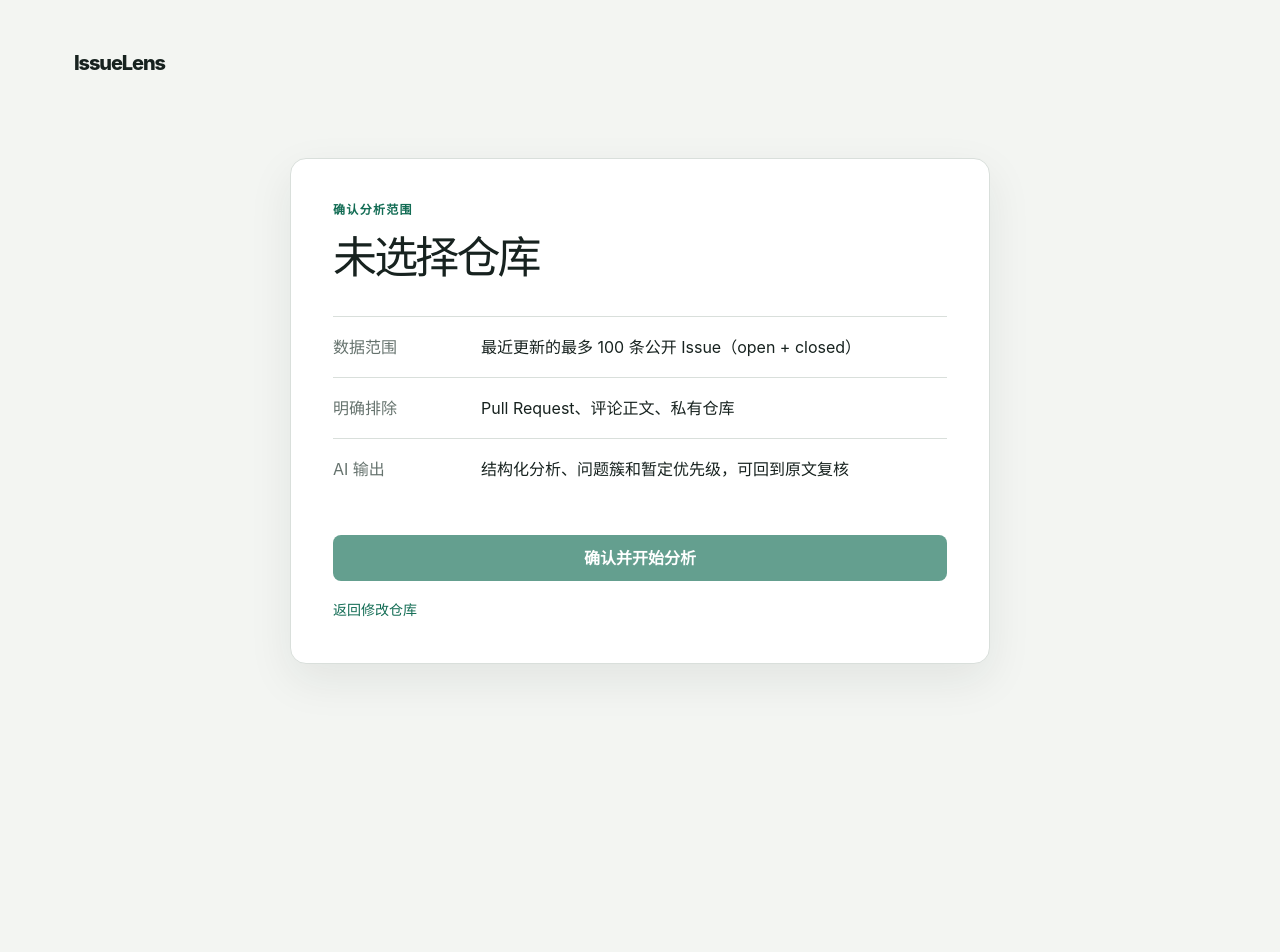
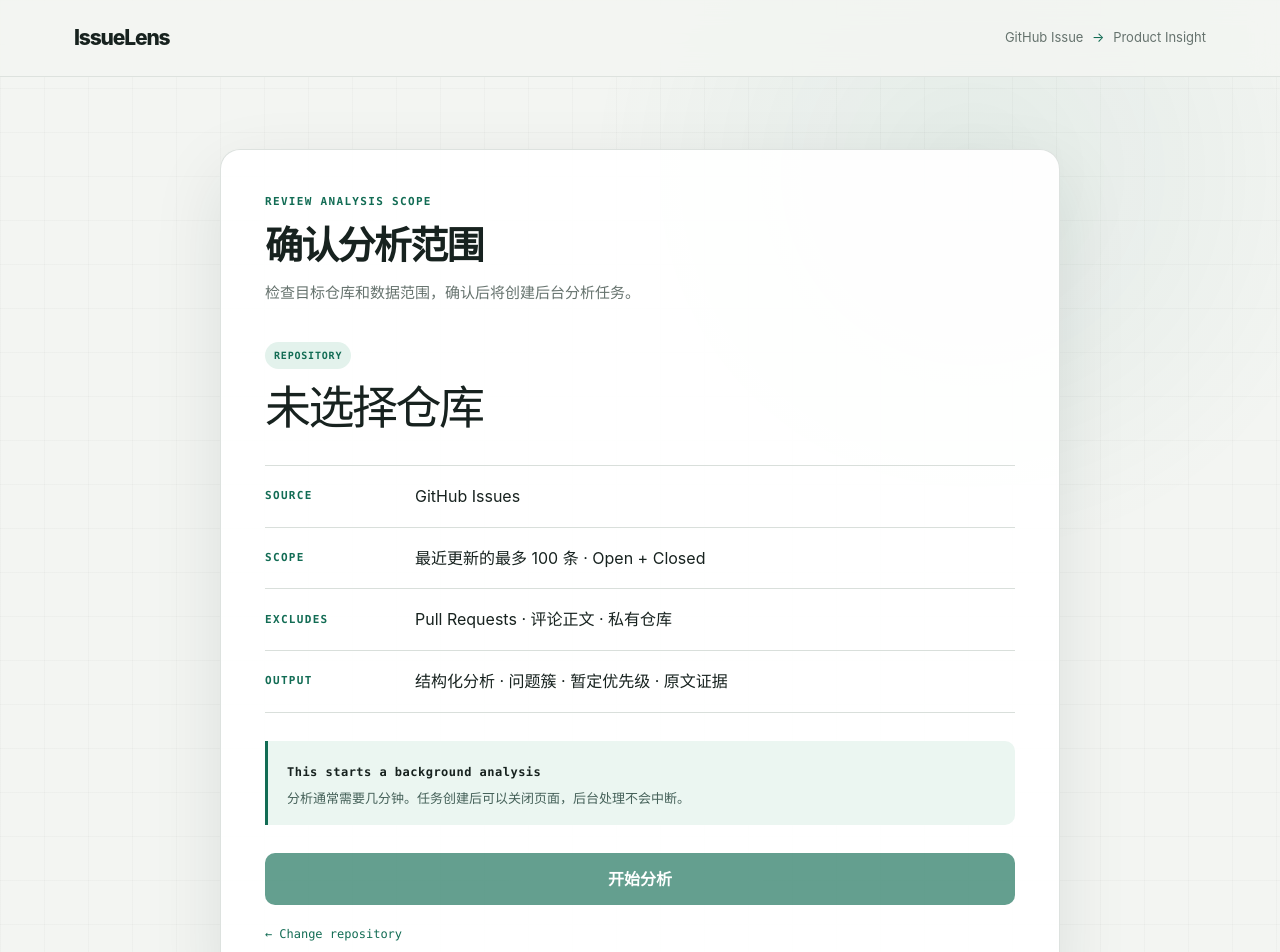
Before and after one commit to lul849802-commits/IssueLens, a Next.js app: page /analysis/new in a window 1280 px wide. Shown: the top 952 px of the page. Before the commit the page ends 800 px from the top, so only its background shows below. Built offline with nearby package versions, Linux system fonts and the light colour scheme.

Commit message:
feat: refine analysis scope confirmation

```diff
--- a/src/app/analysis/new/confirm-client.tsx
+++ b/src/app/analysis/new/confirm-client.tsx
@@ -1,5 +1,138 @@
 "use client";
-import { FormEvent, useState } from "react";
+
 import Link from "next/link";
 import { useRouter } from "next/navigation";
-export function ConfirmClient({ repository }: { repository: string }) { const router = useRouter(); const [loading, setLoading] = useState(false); const [error, setError] = useState(""); async function create(event: FormEvent) { event.preventDefault(); setLoading(true); setError(""); try { const response = await fetch("/api/analysis", { method: "POST", headers: { "content-type": "application/json" }, body: JSON.stringify({ repository, limit: 100 }) }); const payload = await response.json(); if (!response.ok) throw new Error(payload.error?.message ?? "创建失败"); router.push(payload.links.progress); } catch (cause) { setError(cause instanceof Error ? cause.message : "创建失败"); setLoading(false); } } return <main className="center-page shell"><Link className="brand" href="/">IssueLens</Link><section className="confirm-card"><p className="eyebrow">确认分析范围</p><h1>{repository || "未选择仓库"}</h1><dl className="scope-list"><div><dt>数据范围</dt><dd>最近更新的最多 100 条公开 Issue（open + closed）</dd></div><div><dt>明确排除</dt><dd>Pull Request、评论正文、私有仓库</dd></div><div><dt>AI 输出</dt><dd>结构化分析、问题簇和暂定优先级，可回到原文复核</dd></div></dl><form onSubmit={create}><button className="primary wide" disabled={!repository || loading}>{loading ? "正在创建任务…" : "确认并开始分析"}</button></form>{error && <p className="error" role="alert">{error}</p>}<Link className="text-link" href="/">返回修改仓库</Link></section></main>; }
+import { FormEvent, useState } from "react";
+
+import styles from "./confirm-page.module.css";
+
+const repositoryPattern = /^[A-Za-z0-9_.-]+\/[A-Za-z0-9_.-]+$/;
+
+export function ConfirmClient({ repository }: { repository: string }) {
+  const router = useRouter();
+  const [loading, setLoading] = useState(false);
+  const [error, setError] = useState("");
+  const hasRepository = repositoryPattern.test(repository);
+  const [repositoryOwner, repositoryName] = repository.split("/", 2);
+  const githubHref = hasRepository
+    ? `https://github.com/${repository
+        .split("/")
+        .map((part) => encodeURIComponent(part))
+        .join("/")}`
+    : null;
+
+  async function create(event: FormEvent) {
+    event.preventDefault();
+    setLoading(true);
+    setError("");
+
+    try {
+      const response = await fetch("/api/analysis", {
+        method: "POST",
+        headers: { "content-type": "application/json" },
+        body: JSON.stringify({ repository, limit: 100 }),
+      });
+      const payload = await response.json();
+
+      if (!response.ok) {
+        throw new Error(payload.error?.message ?? "创建失败");
+      }
+
+      router.push(payload.links.progress);
+    } catch (cause) {
+      setError(cause instanceof Error ? cause.message : "创建失败");
+      setLoading(false);
+    }
+  }
+
+  return (
+    <main className={styles.page}>
+      <header className={styles.header}>
+        <div className={`${styles.headerInner} shell`}>
+          <Link className={styles.brand} href="/">
+            IssueLens
+          </Link>
+          <span className={styles.headerNote}>
+            GitHub Issue <span aria-hidden="true">→</span> Product Insight
+          </span>
+        </div>
+      </header>
+
+      <div className={`${styles.content} shell`}>
+        <section className={styles.card} aria-labelledby="repository-title">
+          <p className={styles.eyebrow}>Review analysis scope</p>
+          <p className={styles.title}>确认分析范围</p>
+          <p className={styles.intro}>
+            检查目标仓库和数据范围，确认后将创建后台分析任务。
+          </p>
+
+          <div className={styles.repositoryBlock}>
+            <div>
+              <span className={styles.badge}>
+                {hasRepository ? "Public repository" : "Repository"}
+              </span>
+              <h1 id="repository-title">
+                {repository ? (
+                  <>
+                    {repositoryOwner}/<wbr />
+                    {repositoryName}
+                  </>
+                ) : (
+                  "未选择仓库"
+                )}
+              </h1>
+            </div>
+            {githubHref && (
+              <a
+                className={styles.githubLink}
+                href={githubHref}
+                target="_blank"
+                rel="noreferrer"
+              >
+                View on GitHub <span aria-hidden="true">↗</span>
+              </a>
+            )}
+          </div>
+
+          <dl className={styles.scopeList}>
+            <div>
+              <dt>Source</dt>
+              <dd>GitHub Issues</dd>
+            </div>
+            <div>
+              <dt>Scope</dt>
+              <dd>最近更新的最多 100 条 · Open + Closed</dd>
+            </div>
+            <div>
+              <dt>Excludes</dt>
+              <dd>Pull Requests · 评论正文 · 私有仓库</dd>
+            </div>
+            <div>
+              <dt>Output</dt>
+              <dd>结构化分析 · 问题簇 · 暂定优先级 · 原文证据</dd>
+            </div>
+          </dl>
+
+          <aside className={styles.backgroundNote}>
+            <strong>This starts a background analysis</strong>
+            <p>分析通常需要几分钟。任务创建后可以关闭页面，后台处理不会中断。</p>
+          </aside>
+
+          <form className={styles.actions} onSubmit={create}>
+            <button disabled={!repository || loading}>
+              {loading ? "正在创建任务…" : "开始分析"}
+            </button>
+          </form>
+          {error && (
+            <p className={styles.error} role="alert">
+              {error}
+            </p>
+          )}
+          <Link className={styles.changeLink} href="/">
+            <span aria-hidden="true">←</span> Change repository
+          </Link>
+        </section>
+      </div>
+    </main>
+  );
+}
--- /dev/null
+++ b/src/app/analysis/new/confirm-page.module.css
@@ -0,0 +1,276 @@
+.page {
+  background:
+    radial-gradient(circle at 76% 16%, rgba(18, 108, 84, 0.075), transparent 24rem),
+    linear-gradient(rgba(23, 34, 31, 0.024) 1px, transparent 1px),
+    linear-gradient(90deg, rgba(23, 34, 31, 0.024) 1px, transparent 1px),
+    var(--canvas);
+  background-size: auto, 44px 44px, 44px 44px, auto;
+  min-height: 100vh;
+}
+
+.header {
+  background: color-mix(in srgb, var(--canvas) 88%, transparent);
+  border-bottom: 1px solid color-mix(in srgb, var(--line) 84%, transparent);
+  backdrop-filter: blur(14px);
+}
+
+.headerInner {
+  align-items: center;
+  display: flex;
+  min-height: 76px;
+}
+
+.brand {
+  font-size: 21px;
+  font-weight: 850;
+  letter-spacing: -0.055em;
+  text-decoration: none;
+}
+
+.headerNote {
+  color: var(--muted);
+  font-size: 13px;
+  margin-left: auto;
+}
+
+.headerNote span {
+  color: var(--accent);
+  display: inline-block;
+  margin-inline: 5px;
+}
+
+.content {
+  padding-block: 72px 96px;
+}
+
+.card {
+  background: color-mix(in srgb, var(--surface) 94%, transparent);
+  border: 1px solid color-mix(in srgb, var(--line) 88%, transparent);
+  border-radius: 20px;
+  box-shadow: 0 24px 70px rgba(20, 43, 35, 0.1);
+  margin-inline: auto;
+  max-width: 840px;
+  padding: 44px;
+}
+
+.eyebrow,
+.scopeList dt {
+  color: var(--accent);
+  font-family: var(--font-mono);
+  font-size: 11px;
+  font-weight: 750;
+  letter-spacing: 0.12em;
+  text-transform: uppercase;
+}
+
+.eyebrow {
+  margin: 0 0 12px;
+}
+
+.title {
+  font-size: clamp(28px, 4vw, 38px);
+  font-weight: 680;
+  letter-spacing: -0.045em;
+  line-height: 1.16;
+  margin: 0;
+}
+
+.intro {
+  color: var(--muted);
+  font-size: 15px;
+  line-height: 1.65;
+  margin: 14px 0 0;
+}
+
+.repositoryBlock {
+  align-items: end;
+  border-bottom: 1px solid var(--line);
+  display: flex;
+  gap: 24px;
+  justify-content: space-between;
+  margin-top: 36px;
+  padding-bottom: 30px;
+}
+
+.repositoryBlock > div {
+  min-width: 0;
+}
+
+.badge {
+  background: var(--accent-soft);
+  border-radius: 999px;
+  color: var(--accent);
+  display: inline-flex;
+  font-family: var(--font-mono);
+  font-size: 10px;
+  font-weight: 750;
+  letter-spacing: 0.08em;
+  padding: 6px 9px;
+  text-transform: uppercase;
+}
+
+.repositoryBlock h1 {
+  font-family: var(--font-mono);
+  font-size: clamp(32px, 5vw, 46px);
+  font-weight: 580;
+  letter-spacing: -0.055em;
+  line-height: 1.12;
+  margin: 14px 0 0;
+  overflow-wrap: anywhere;
+}
+
+.githubLink {
+  color: var(--accent);
+  flex: 0 0 auto;
+  font-family: var(--font-mono);
+  font-size: 12px;
+  padding-block: 8px;
+  text-decoration: none;
+}
+
+.githubLink:hover {
+  text-decoration: underline;
+  text-underline-offset: 4px;
+}
+
+.scopeList {
+  margin: 0;
+}
+
+.scopeList > div {
+  border-bottom: 1px solid var(--line);
+  display: grid;
+  gap: 24px;
+  grid-template-columns: 126px minmax(0, 1fr);
+  padding: 18px 0;
+}
+
+.scopeList dt {
+  align-self: center;
+}
+
+.scopeList dd {
+  line-height: 1.55;
+  margin: 0;
+}
+
+.backgroundNote {
+  background: color-mix(in srgb, var(--accent-soft) 72%, var(--surface));
+  border-left: 3px solid var(--accent);
+  border-radius: 0 10px 10px 0;
+  margin-top: 28px;
+  padding: 17px 19px;
+}
+
+.backgroundNote strong {
+  font-family: var(--font-mono);
+  font-size: 12px;
+  letter-spacing: 0.04em;
+}
+
+.backgroundNote p {
+  color: #456159;
+  font-size: 13px;
+  line-height: 1.55;
+  margin: 6px 0 0;
+}
+
+.actions {
+  margin-top: 28px;
+}
+
+.actions button {
+  background: var(--accent);
+  border: 0;
+  border-radius: 10px;
+  color: #fff;
+  cursor: pointer;
+  font-weight: 750;
+  min-height: 52px;
+  width: 100%;
+}
+
+.actions button:hover:not(:disabled) {
+  background: #0d5b46;
+}
+
+.actions button:disabled {
+  cursor: wait;
+  opacity: 0.65;
+}
+
+.error {
+  color: var(--danger);
+  font-size: 13px;
+  font-weight: 650;
+  line-height: 1.5;
+  margin: 14px 0 0;
+}
+
+.changeLink {
+  color: var(--accent);
+  display: inline-flex;
+  font-family: var(--font-mono);
+  font-size: 12px;
+  gap: 7px;
+  margin-top: 20px;
+  text-decoration: none;
+}
+
+.changeLink:hover {
+  text-decoration: underline;
+  text-underline-offset: 4px;
+}
+
+@media (max-width: 720px) {
+  .headerInner {
+    min-height: 68px;
+  }
+
+  .headerNote {
+    font-size: 11px;
+  }
+
+  .content {
+    padding-block: 40px 64px;
+  }
+
+  .card {
+    padding: 28px 24px;
+  }
+
+  .repositoryBlock {
+    align-items: start;
+    flex-direction: column;
+    gap: 12px;
+    margin-top: 30px;
+    padding-bottom: 24px;
+  }
+
+  .repositoryBlock h1 {
+    font-size: clamp(30px, 10vw, 40px);
+  }
+
+  .scopeList > div {
+    gap: 7px;
+    grid-template-columns: 1fr;
+    padding: 16px 0;
+  }
+}
+
+@media (max-width: 480px) {
+  .headerNote {
+    max-width: 140px;
+    text-align: right;
+  }
+
+  .card {
+    border-radius: 16px;
+  }
+}
+
+@media (prefers-reduced-motion: reduce) {
+  .actions button {
+    transition: none;
+  }
+}
```
